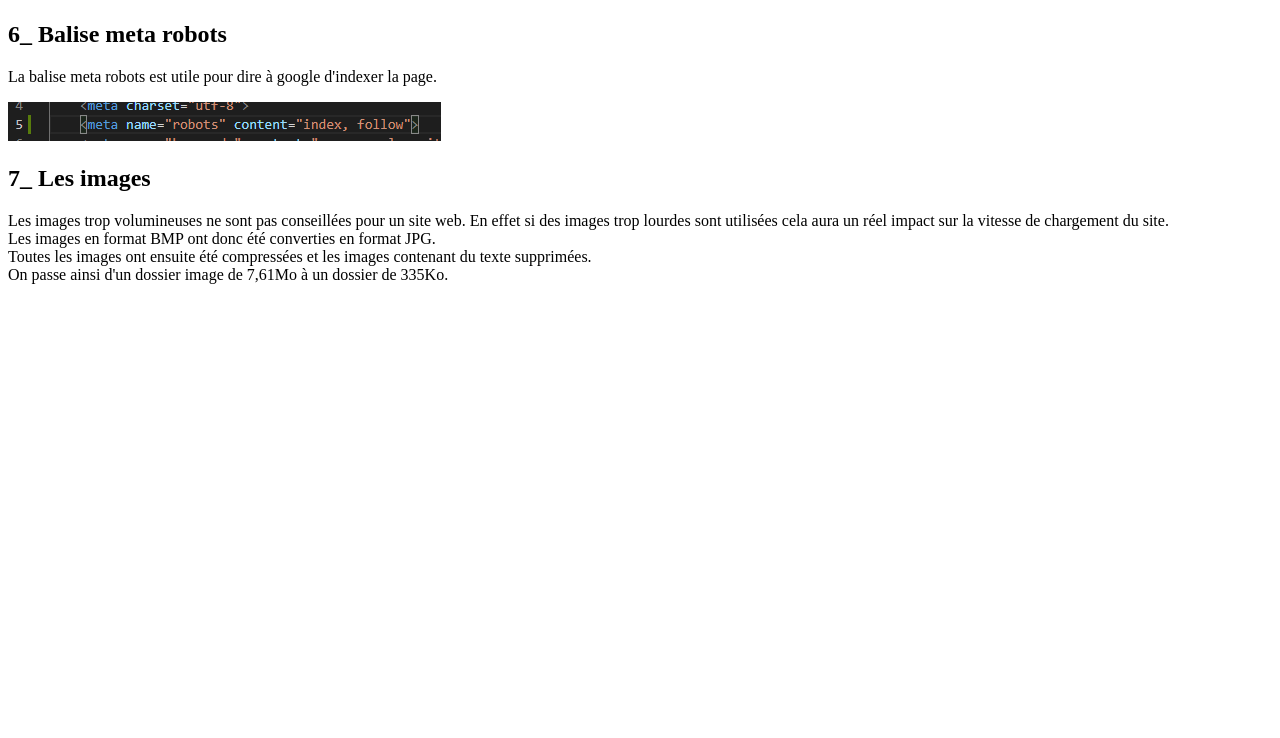
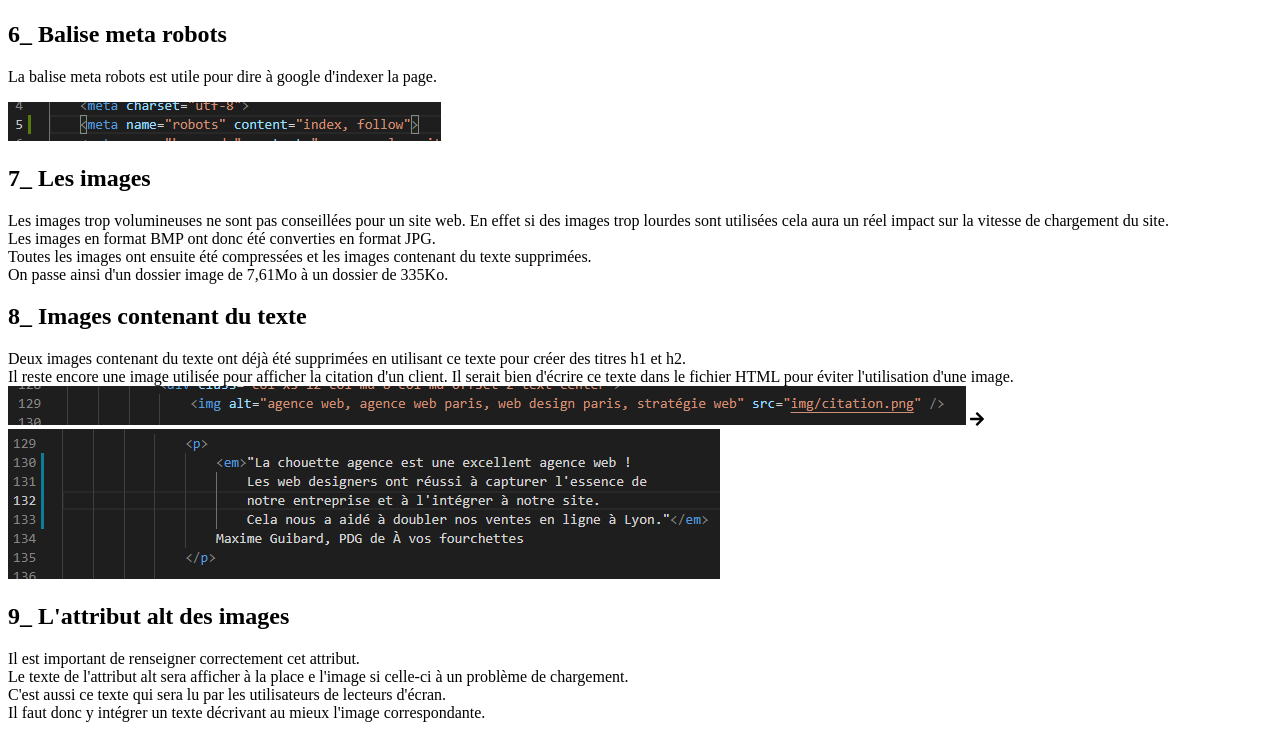
Before and after one commit to Aurelie1201/Rapport-optimisation, a plain HTML site: page index.html in a window 1280 px wide. Shown: the part 2859-3597 px from the top of the page. Before the commit the page ends 3159 px from the top, so only its background shows below. Drawn offline with Linux system fonts and the light colour scheme.

Commit message:
images avec du texte - attribut alt

```diff
--- a/index.html
+++ b/index.html
@@ -125,5 +125,24 @@
         On passe ainsi d'un dossier image de 7,61Mo à un dossier de 335Ko.
     </p>
 
+    <h2>8_ Images contenant du texte</h2>
+
+    <p>
+        Deux images contenant du texte ont déjà été supprimées en utilisant ce texte pour créer des titres h1 et h2.<br/>
+        Il reste encore une image utilisée pour afficher la citation d'un client. Il serait bien d'écrire ce texte dans le fichier HTML pour éviter l'utilisation d'une image.<br/>
+        <img src="img/citation.png" alt="image affichant la citation d'un client"/>
+        <i class="fas fa-arrow-right"></i>
+        <img src="img/Citation-HTML.png" alt="citation du client écrite dans le fichier HTML"/>
+    </p>
+
+    <h2>9_ L'attribut alt des images</h2>
+
+    <p>
+        Il est important de renseigner correctement cet attribut.<br/>
+        Le texte de l'attribut alt sera afficher à la place e l'image si celle-ci à un problème de chargement.<br/>
+        C'est aussi ce texte qui sera lu par les utilisateurs de lecteurs d'écran.<br/>
+        Il faut donc y intégrer un texte décrivant au mieux l'image correspondante.
+    </p>
+
 </body>
 </html>
```
Also changed, not shown: img/Citation-HTML.png (added), img/citation.png (added).
